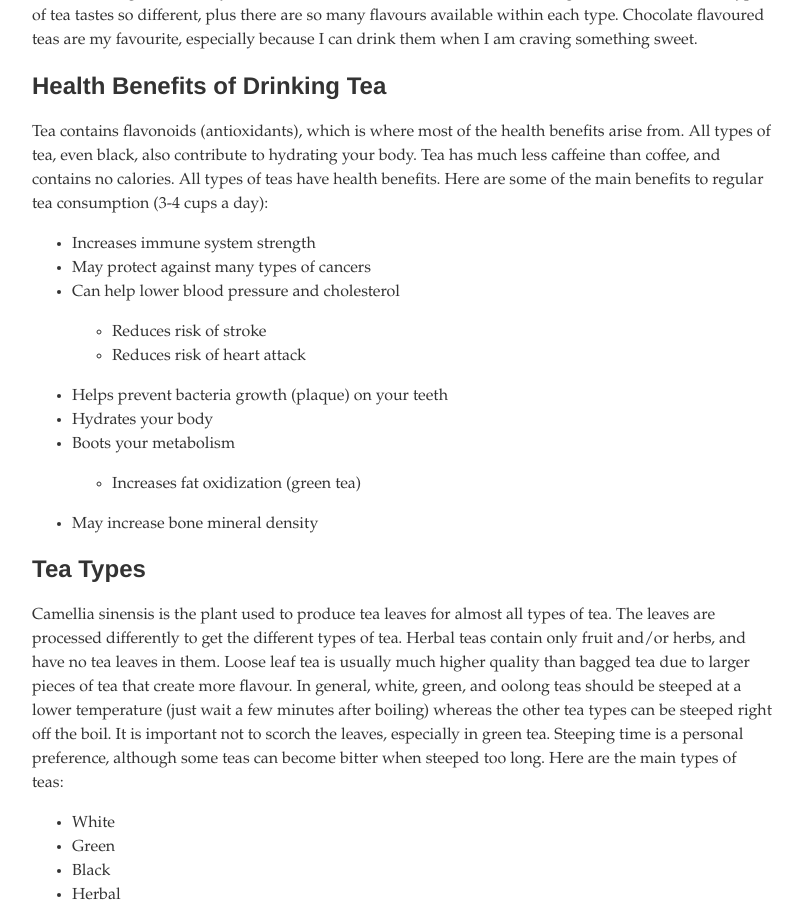
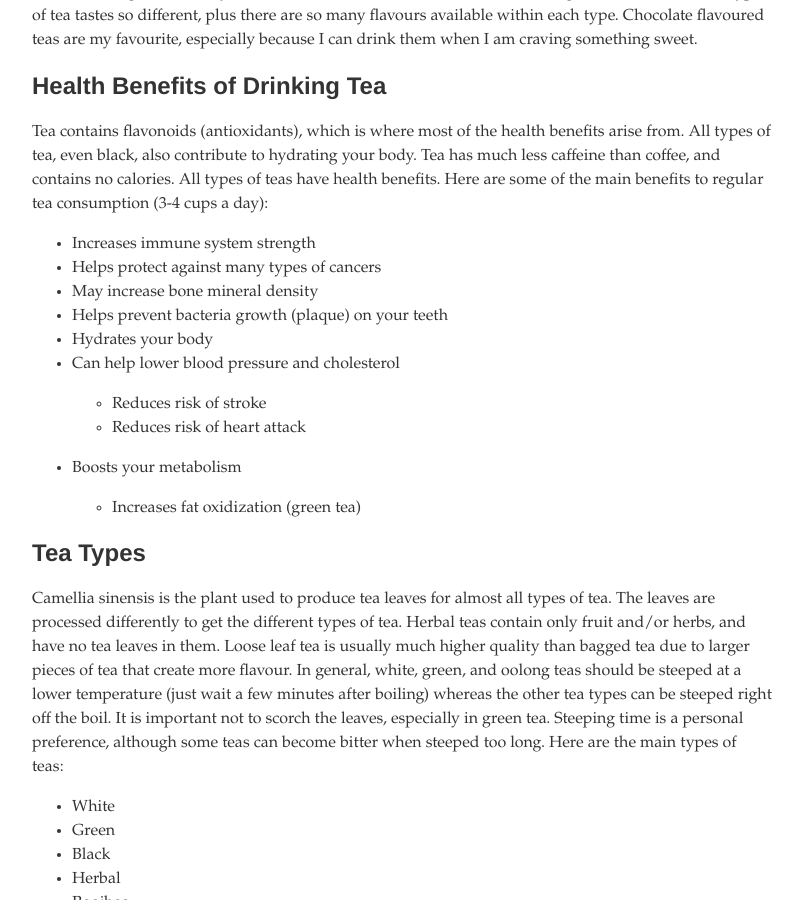
Before and after one commit to teri-lynn/teri-lynn.github.com, a Jekyll site: the page built from _posts/2013-08-07-tea.md, in a window 1280 px wide and 900 px high, scrolled down 702 px. Shown: the whole window, without its empty margins (238-1041 px from the left). Built offline with Jekyll 4.4.1, drawn with Linux system fonts in a browser that asks for light colours; some web fonts are replaced; Markdown is read by kramdown in place of the engine named in the settings.

Commit message:
fixed spacing and spelling

```diff
--- a/_posts/2013-08-07-tea.md
+++ b/_posts/2013-08-07-tea.md
@@ -11,16 +11,15 @@ I love drinking tea for many reasons, and the health benefits behind drinking te
 Tea contains flavonoids (antioxidants), which is where most of the health benefits arise from. All types of tea, even black, also contribute to hydrating your body. Tea has much less caffeine than coffee, and contains no calories. All types of teas have health benefits. Here are some of the main benefits to regular tea consumption (3-4 cups a day):
 
 - Increases immune system strength
-- May protect against many types of cancers
+- Helps protect against many types of cancers
+- May increase bone mineral density
+- Helps prevent bacteria growth (plaque) on your teeth
+- Hydrates your body
 - Can help lower blood pressure and cholesterol
 	- Reduces risk of stroke
 	- Reduces risk of heart attack
-- Helps prevent bacteria growth (plaque) on your teeth
-- Hydrates your body
-- Boots your metabolism
+- Boosts your metabolism
 	- Increases fat oxidization (green tea)
-- May increase bone mineral density
-
 
 ## Tea Types
 Camellia sinensis is the plant used to produce tea leaves for almost all types of tea. The leaves are processed differently to get the different types of tea. Herbal teas contain only fruit and/or herbs, and have no tea leaves in them. Loose leaf tea is usually much higher quality than bagged tea due to larger pieces of tea that create more flavour. In general, white, green, and oolong teas should be steeped at a lower temperature (just wait a few minutes after boiling) whereas the other tea types can be steeped right off the boil. It is important not to scorch the leaves, especially in green tea. Steeping time is a personal preference, although some teas can become bitter when steeped too long.
```
